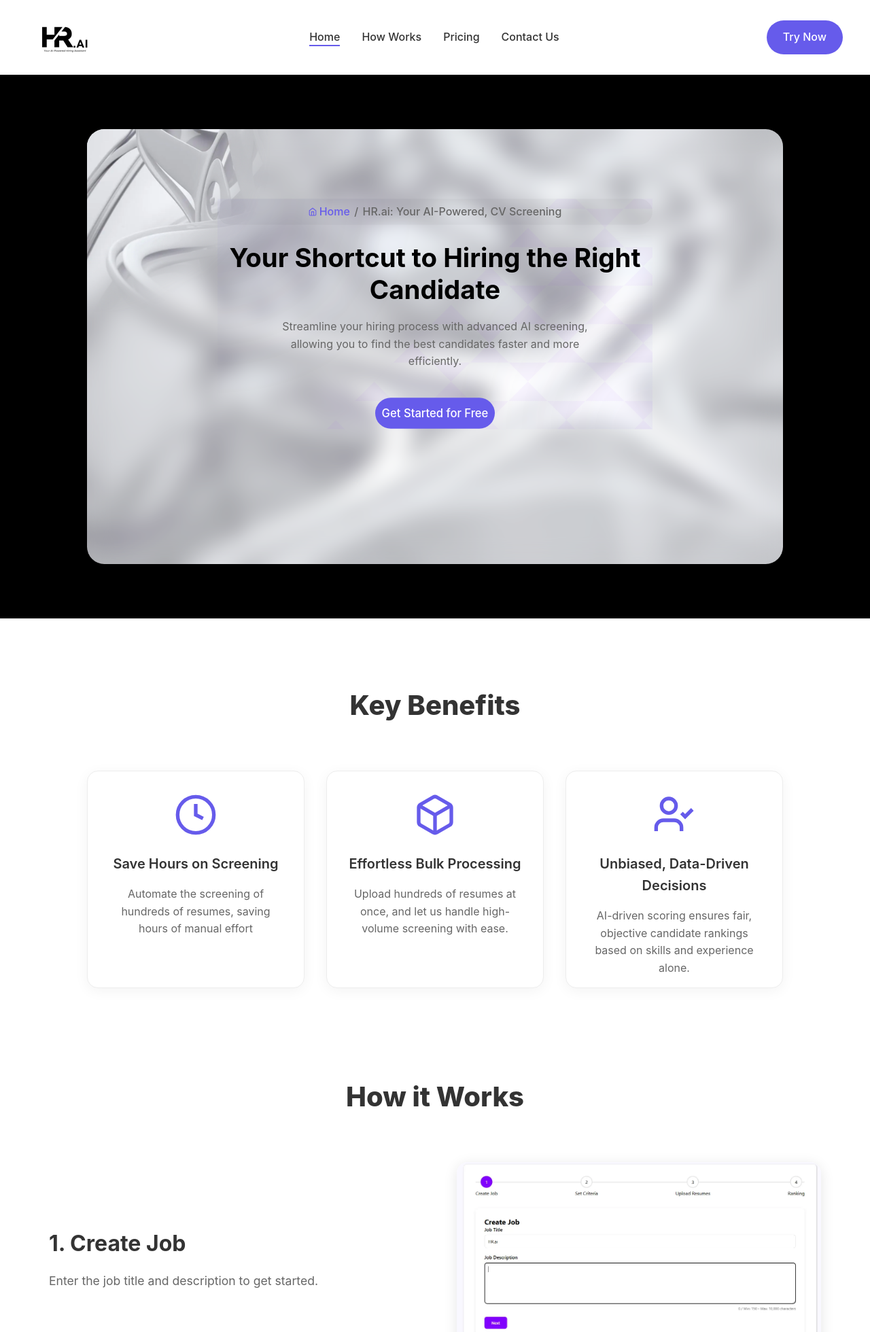
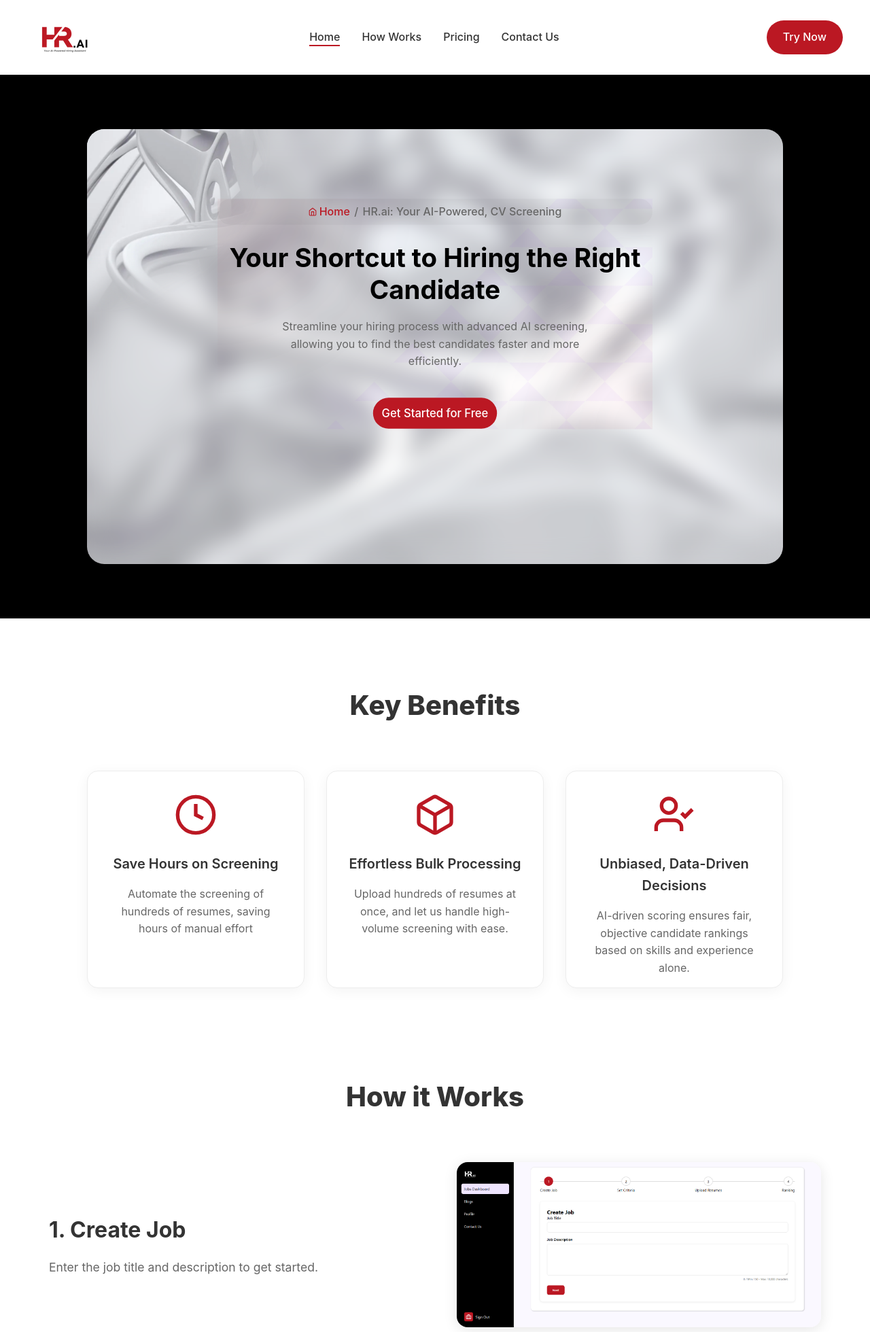
Before and after one commit to muzamilbaig123/hr.ai, a PHP site: page / in a window 1280 px wide. Shown: the top 1960 px of the page at 68% size. Run offline with PHP 8.4, Linux system fonts and the light colour scheme.

Commit message:
90% is completd

```diff
--- a/assets/stylesheets/dashboard.css
+++ b/assets/stylesheets/dashboard.css
@@ -1,5 +1,5 @@
 :root {
-    --primary-color: #8000ff;
+    --primary-color: #bb1823;
     --primary-light: #000000;
     --text-color: #fff;
     --border-color: #ddd;
@@ -204,7 +204,7 @@ body {
 }
 
 .btn-primary:hover {
-    background-color: #6600cc;
+    background-color: #d60e1b;
 }
 
 .btn-back {
--- a/assets/stylesheets/responsive.css
+++ b/assets/stylesheets/responsive.css
@@ -15,6 +15,9 @@
     .header-container {
         padding: 0 1rem;
     }
+    .wrapinnng{
+        flex-direction: none !important;
+    }
 }
 
 @media (max-width: 480px) {
@@ -24,6 +27,15 @@
 
     .breadcrumb {
         font-size: 0.875rem;
+    }
+    .hero{
+        height: 80vh;
+    }
+    .breadcrumb span{
+        font-size: 15px;
+    }
+    .herocontent{
+        top: 5rem;
     }
 }
 /* hero section is completed  */
@@ -63,6 +75,9 @@
 
     .how-text {
         text-align: center;
+    }
+    .wrapinnng{
+        flex-direction: column-reverse;
     }
 }
 
--- a/assets/stylesheets/style.css
+++ b/assets/stylesheets/style.css
@@ -8,7 +8,7 @@ html{
     scroll-behavior: smooth;
 }
 :root {
-    --primary-color: #665BEB;
+    --primary-color: #bb1823;
     --text-color: #333;
     --background-color: #fff;
 }
@@ -85,7 +85,7 @@ nav a.active::after {
     transition: background-color 0.3s;
 }
 .try-now-btn:hover {
-    background-color: #6700cc;
+    background-color: #b6131e;
 }
 .body {
     display: flex;
@@ -557,7 +557,7 @@ nav a.active::after {
     color: white;
 }
 .get-started-btn {
-    padding: 0.75rem;
+    padding: 0.75rem 1rem;
     border: none;
     border-radius: 100px;
     font-weight: 500;
--- a/index.html
+++ b/index.html
@@ -7,7 +7,7 @@
     <link rel="stylesheet" href="assets/stylesheets/style.css">
     <link rel="stylesheet" href="assets/stylesheets/responsive.css">
     <script src="assets/javascripts/gsap.js"></script>
-    <link rel="webiste icon" href="favicon.ico.ico">
+    <link rel="webiste icon" href="favicon.ico">
 </head>
 <body>
     <header>
@@ -135,7 +135,7 @@
             </div>
 
             <div class="how-image">
-                <img src="assets/images/1st.webp" alt="Create job demonstration" />
+                <img src="assets/images/1st.PNG" alt="Create job demonstration" />
             </div>
         </div>
         <!-- 2nd step -->
@@ -146,7 +146,7 @@
             </div>
 
             <div class="how-image">
-                <img src="assets/images/2nd.webp" alt="Create job demonstration" />
+                <img src="assets/images/2nd.PNG" alt="Create job demonstration" />
             </div>
         </div>
 
@@ -158,15 +158,15 @@
             </div>
 
             <div class="how-image">
-                <img src="assets/images/3rd.webp" alt="Create job demonstration" />
+                <img src="assets/images/3rd.PNG" alt="Create job demonstration" />
             </div>
         </div>
 
         <!-- 4th step -->
-        <div class="how-content how-content-3">
+        <div class="how-content how-content-4 wrapinnng">
 
             <div class="how-image">
-                <img src="assets/images/4th.webp" alt="Create job demonstration" />
+                <img src="assets/images/4th.PNG" alt="Create job demonstration" />
             </div>
             <div class="how-text">
                 <h3>4. Get Results with Scores</h3>
@@ -541,13 +541,7 @@
             <div class="footer-content">
                 <div class="footer-brand">
                     <a href="/" class="footer-logo">
-                        <div class="footer-logo-icon">
-                            <svg width="24" height="24" viewBox="0 0 24 24" fill="none" stroke="currentColor" stroke-width="2">
-                                <path d="M20 7H4a2 2 0 0 0-2 2v10a2 2 0 0 0 2 2h16a2 2 0 0 0 2-2V9a2 2 0 0 0-2-2z"/>
-                                <path d="M16 21V5a2 2 0 0 0-2-2h-4a2 2 0 0 0-2 2v16"/>
-                            </svg>
-                        </div>
-                        HR.ai
+                        <img src="assets/images/logo.png" alt="hr.ai" />
                     </a>
                     <p class="footer-description">
                         No more manual screening, rank and score bulk resumes with Generative AI
```
Also changed, not shown: assets/stylesheets/login.css (+6 -6 lines), assets/stylesheets/signup.css (+8 -18 lines), assets/images/1st.PNG (added), assets/images/1st.webp (deleted), assets/images/2nd.PNG (added), assets/images/2nd.webp (deleted), assets/images/3rd.PNG (added), assets/images/3rd.webp (deleted), assets/images/4th.PNG (added), assets/images/4th.webp (deleted), assets/images/logo.png, favicon.ico (added), favicon.ico.ico (deleted).
